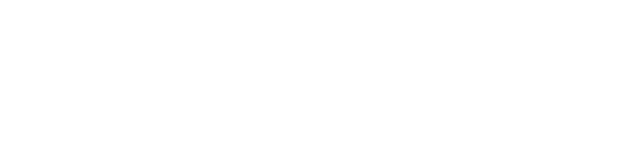
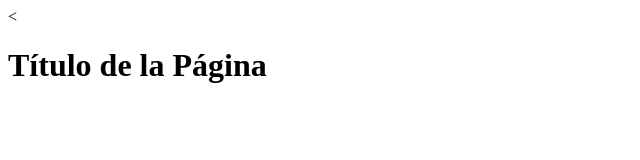
Before and after one commit to erick-arevalo/ProyectoFPI, a plain HTML site: page index.html in a window 1280 px wide. Shown: the whole page, without its empty margins (0-640 px from the left). Drawn offline with Linux system fonts and the light colour scheme.

Commit message:
Recreando la estructura

```diff
--- a/index.html
+++ b/index.html
@@ -5,6 +5,8 @@
     <title>Llantas Ayala</title>
 </head>
 <body>
-
+   <header>
+       <<h1>Título de la Página</h1>
+   </header>
 </body>
 </html>
```
Also changed, not shown: 3 other files.
